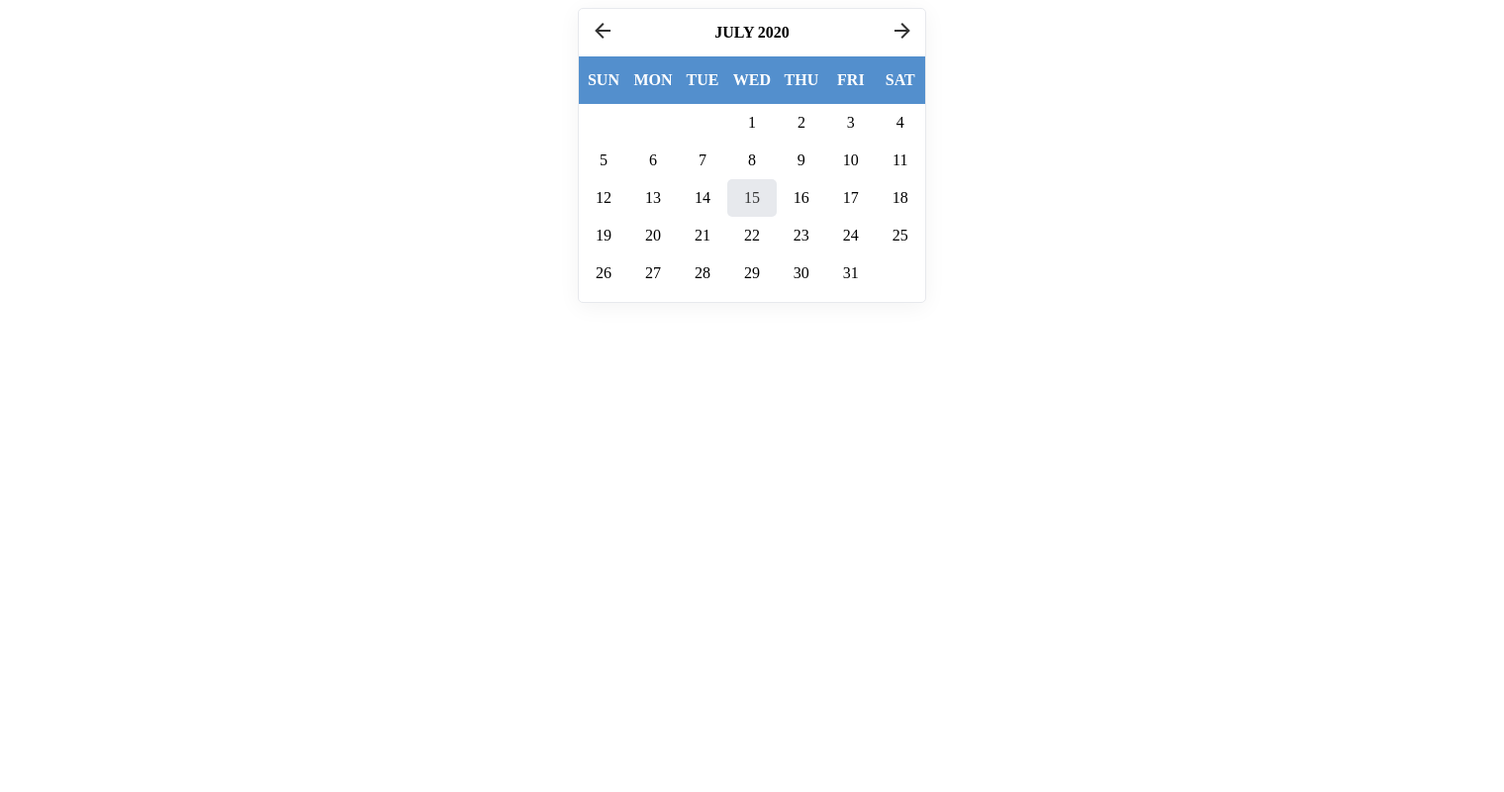
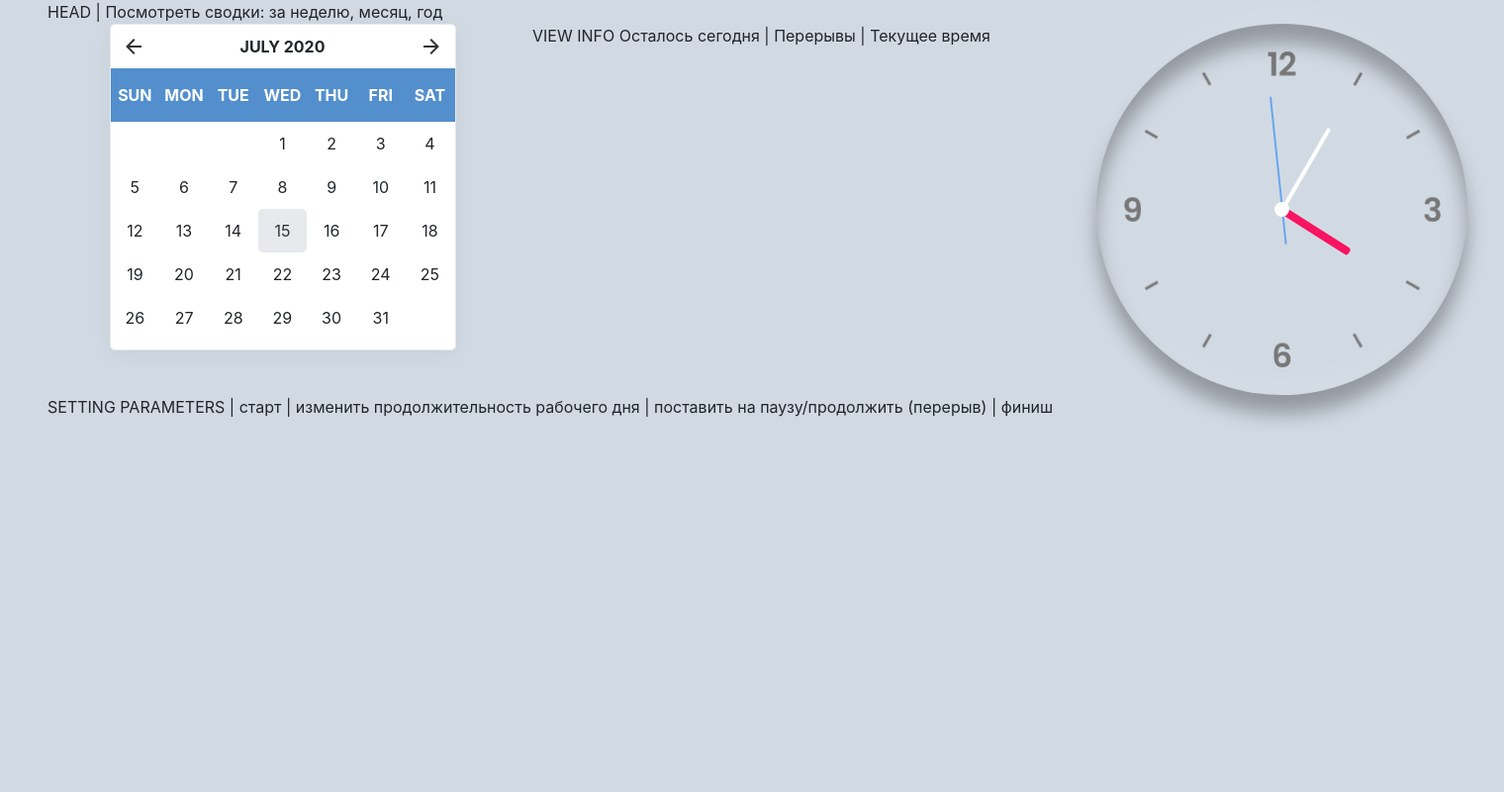
Before and after one commit to artsun/TimeCounter, a Flask app: page / in a window 1520 px wide. Shown: the whole page at 99% size. Run offline with Flask 2, Linux system fonts and the light colour scheme; some libraries are stand-ins or nearby versions.

Commit message:
clock and bootstrap grid for main

```diff
--- /dev/null
+++ b/static/css/vis_clock.css
@@ -0,0 +1,148 @@
+@import url('https://fonts.googleapis.com/css2?family=Quicksand:wght@500&display=swap');
+
+
+* {
+    margin: 0;
+    padding: 0;
+    box-sizing: border-box;
+}
+
+body {
+    display: flex;
+    /*justify-content: center;
+    align-items: center;*/
+    min-height: 100vh;
+    background: #d1dae3;
+}
+
+
+
+body.light {
+    background: #d1dae3;
+}
+
+
+.clock {
+    width: 375px;
+    height: 375px;
+    display: flex;
+    justify-content: center;
+    align-items: center;
+    background: url(../clock.png);
+    background-size: cover;
+    border: 4px;
+    /* box-shadow: 15px 15px 15px rgba(255, 255, 255, 0.5); */
+    box-shadow: 0em -1.2em 1.2em rgba(255, 255, 255, 0.06),
+                inset 0em -1.2em 1.2em rgba(255, 255, 255, 0.06),
+                0em 1.2em 1.2em rgba(0, 0, 0, 0.3),
+                inset 0em 1.2em 1.2em rgba(0, 0, 0, 0.3);
+    border-radius: 50%;
+}
+
+body.light .clock {
+    box-shadow: 0em -1.2em 1.2em rgba(255, 255, 255, 0.3),
+                inset 1em 1em -1em rgba(255, 255, 255, 0.3),
+                0em -1.2em -1.2em rgba(0, 0, 0, 0.5),
+                inset 1em -1em 1em rgba(0, 0, 0, 0.1);
+}
+
+.clock :hover {
+    /* yet to be completed; when hovered, diplay complete information about time, `new Date().toLocaleString();` */
+    cursor: pointer;
+
+}
+
+
+
+/* The small circle int the center */
+.clock:before {
+    content: '';
+    position: absolute;
+    width: 15px;
+    height: 15px;
+    background: rgb(255, 255, 255);
+    border-radius: 50%;
+
+    /* The z-index property specifies the stack order of an element.
+    /* An element with greater stack order is always in front of an element with a lower stack order.  */
+    /* Note: z-index only works on positioned elements (position: absolute, position: relative, position: fixed, or position: sticky). */
+    z-index: 10000;
+    /* kept as a high value, since wanted at top */
+}
+
+body.light .clock:before {
+    background: #1a74be;
+}
+
+
+.clock .hour,
+.clock .min,
+.clock .sec {
+    position: absolute;
+}
+
+/* length of respective arms; */
+.clock .hour, .hr {
+    width: 160px;
+    height: 160px;
+}
+
+.clock .min, .mn {
+    width: 190px;
+    height: 190px;
+}
+
+.clock .sec, .sc {
+    width: 230px;
+    height: 230px;
+}
+
+
+.hr, .mn, .sc {
+    display: flex;
+    justify-content: center;
+    /* align-items: center; */
+    position: absolute;
+    border-radius: 50%;
+
+}
+
+
+.hr:before {
+    content: '';
+    position: absolute;
+    width: 7.5px;
+    height: 80px;
+    background: #f81460;
+    z-index: 10;
+    /* z-index least */
+    border-radius: 2.8px;
+}
+
+.mn:before {
+    content: '';
+    position: absolute;
+    width: 3.5px;
+    height: 100px;
+    background: #ffffff;
+    z-index: 11;
+    /* z-index more than hour hand */
+    border-radius: 3px;
+}
+
+body.light .mn:before {
+    background: #091921;
+
+}
+
+
+.sc:before {
+    content: '';
+    position: absolute;
+    width: 2px;
+    height: 150px;
+    background: #0075fa80;
+    z-index: 12;
+    /* z-index more than hour minute hand */
+    border-radius: 3px;
+}
--- /dev/null
+++ b/static/js/vis_clock.js
@@ -0,0 +1,32 @@
+// For toggle button;
+
+
+// for time;
+const deg = 6;
+// 360 / (12 * 5);
+
+const hr = document.querySelector('#hr');
+const mn = document.querySelector('#mn');
+const sc = document.querySelector('#sc');
+
+
+setInterval(() => {
+
+    let day = new Date();
+    let hh = day.getHours() * 30;
+    let mm = day.getMinutes() * deg;
+    let ss = day.getSeconds() * deg;
+    let msec = day.getMilliseconds();
+
+
+    // VERY IMPORTANT STEP:
+
+    hr.style.transform = `rotateZ(${(hh) + (mm / 12)}deg)`;
+    mn.style.transform = `rotateZ(${mm}deg)`;
+    sc.style.transform = `rotateZ(${ss}deg)`;
+
+    // gives the smooth transitioning effect, but there's a bug here!
+    // sc.style.transition = `1s`;
+
+
+})
--- a/templates/calend.html
+++ b/templates/calend.html
@@ -3,10 +3,50 @@
 <head>
 
 	<title></title>
+	<link rel="stylesheet" href="https://stackpath.bootstrapcdn.com/bootstrap/4.5.0/css/bootstrap.min.css" integrity="sha384-9aIt2nRpC12Uk9gS9baDl411NQApFmC26EwAOH8WgZl5MYYxFfc+NcPb1dKGj7Sk" crossorigin="anonymous">
 </head>
 <body>
-	<div id="myCalendar" class="vanilla-calendar"></div>
-			<link rel="stylesheet" href="/css/vanilla-calendar-min.css">
+
+<div class="container ml-5">
+  <div class="row">HEAD | Посмотреть сводки: за неделю, месяц, год
+  </div>
+  <div class="row">
+    <div class="col-5">
+      <div id="myCalendar" class="vanilla-calendar"></div>
+    </div>
+    <div class="col">
+      VIEW INFO Осталось сегодня | Перерывы | Текущее время
+    </div>
+    <div class="col-1">
+<!--clock start-->
+<div class="clock">
+  <div class="hour">
+    <div class="hr" id="hr">
+    </div>
+  </div>
+  <div class="min">
+    <div class="mn" id="mn">
+    </div>
+  </div>
+  <div class="sec">
+    <div class="sc" id="sc">
+    </div>
+  </div>
+</div>
+<!--clock end-->
+     </div>
+  </div>
+  <div class="row">SETTING PARAMETERS | старт |  изменить продолжительность рабочего дня | поставить на паузу/продолжить (перерыв) | финиш </div>
+</div>
+
+
+
+<link rel="stylesheet" href="/css/vis_clock.css" />
+<script src="/js/vis_clock.js"></script>
+
+	<!---->
+
+	<link rel="stylesheet" href="/css/vanilla-calendar-min.css">
 	<script src="/js/vanilla-calendar-min.js"></script>
 
 	<script type="text/javascript">
@@ -25,7 +65,7 @@
 										    selector: "#myCalendar",
 										    pastDates: 1,
 										    datesFilter: 0,
-										    onSelect: (data, elem) => { somefunc(data, elem) },
+										    onSelect: (data, elem) => { send_selected_date(data, elem) },
 										    date: new Date(),
 										    todaysDate: new Date(),
 										    availableWeekDays: [
@@ -39,10 +79,11 @@
 										})
 
 
-	</script>
+</script>
 
 
-
-
+<script src="https://code.jquery.com/jquery-3.5.1.slim.min.js" integrity="sha384-DfXdz2htPH0lsSSs5nCTpuj/zy4C+OGpamoFVy38MVBnE+IbbVYUew+OrCXaRkfj" crossorigin="anonymous"></script>
+<script src="https://cdn.jsdelivr.net/npm/popper.js@1.16.0/dist/umd/popper.min.js" integrity="sha384-Q6E9RHvbIyZFJoft+2mJbHaEWldlvI9IOYy5n3zV9zzTtmI3UksdQRVvoxMfooAo" crossorigin="anonymous"></script>
+<script src="https://stackpath.bootstrapcdn.com/bootstrap/4.5.0/js/bootstrap.min.js" integrity="sha384-OgVRvuATP1z7JjHLkuOU7Xw704+h835Lr+6QL9UvYjZE3Ipu6Tp75j7Bh/kR0JKI" crossorigin="anonymous"></script>
 </body>
 </html>
```
Also changed, not shown: templates/css/vanilla-calendar-min.css (deleted, +0 -1 lines), templates/css/vanilla-calendar.css (deleted, +0 -122 lines), templates/js/vanilla-calendar.js (deleted, +0 -199 lines), static/clock.png (added), templates/js/vanilla-calendar-min.js (deleted).
